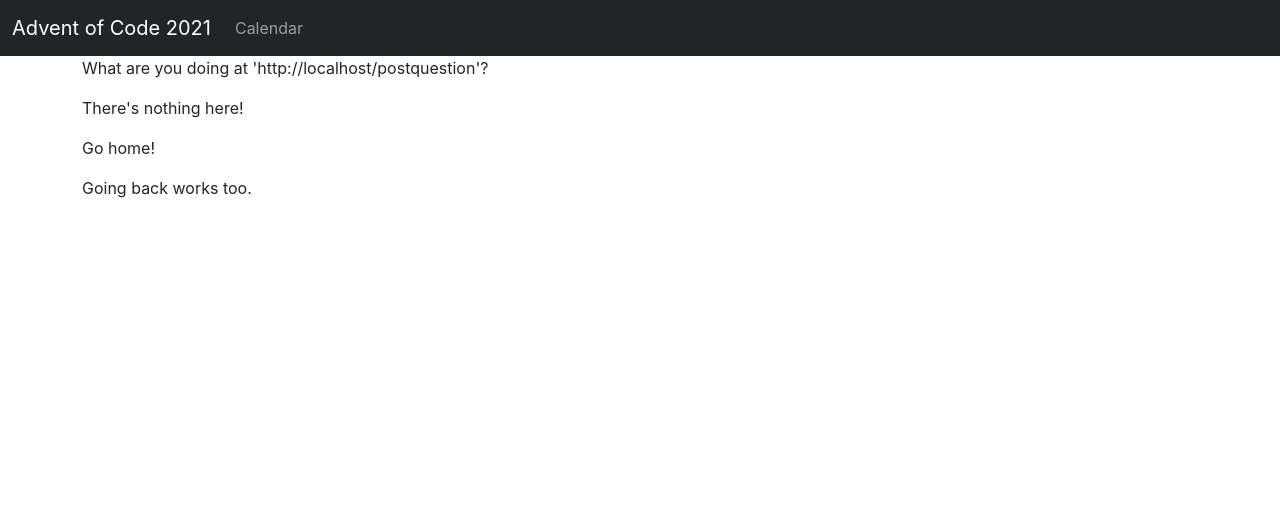
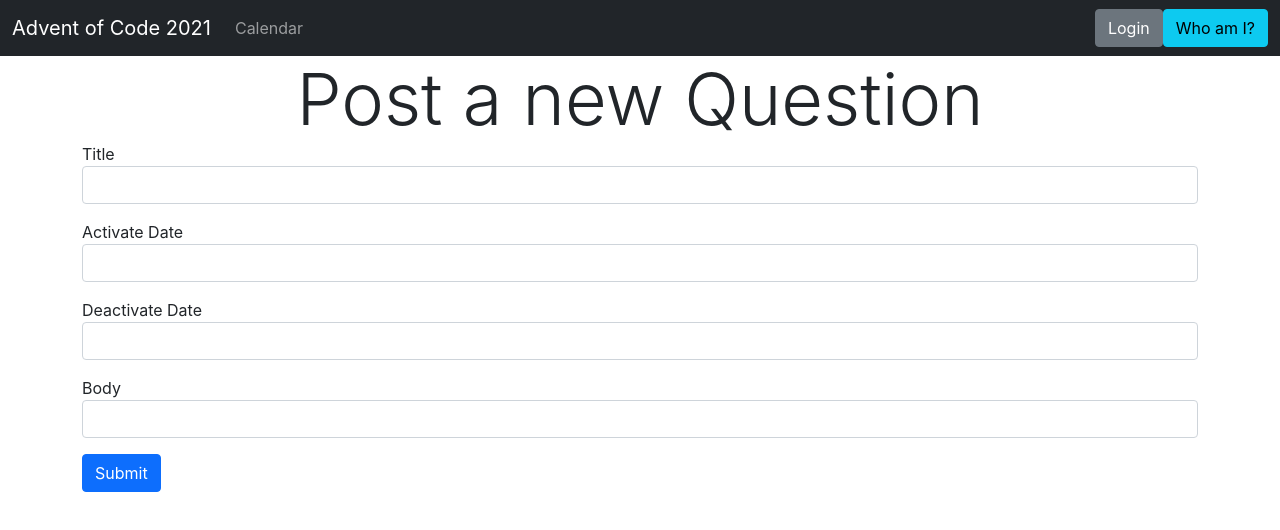
Before and after one commit to jclement/aoc, a React (Create React App) app in the folder frontend/: page /postquestion in a window 1280 px wide. Shown: the top 530 px of the page. Built offline with nearby package versions, Linux system fonts and the light colour scheme; no server answers.

Commit message:
Everything under the same navbar

```diff
--- a/frontend/src/App.css
+++ b/frontend/src/App.css
@@ -36,3 +36,13 @@
     transform: rotate(360deg);
   }
 }
+
+.clickable {
+  cursor: pointer;
+}
+
+.link {
+  cursor: pointer;
+  color: #0d6efd;
+  text-decoration: underline;
+}
--- a/frontend/src/App.js
+++ b/frontend/src/App.js
@@ -1,70 +1,36 @@
 import React from 'react';
-import './App.css';
 import Leaderboard from './Leaderboard';
-import { authenticationService } from './_services/authentication.service';
 import Calendar from './Calendar';
 import DayQuestion from './DayQuestion';
+import PostQuestion from './PostQuestion';
 import FourOhFour from './FourOhFour';
 import NavBar from './NavBar';
 import {
   BrowserRouter,
+  Outlet,
   Routes,
   Route
 } from 'react-router-dom';
 
 class AppComponent extends React.Component {
-  constructor(props) {
-    super(props);
-
-    this.state = {
-      token: null,
-      me: null
-    };
-  }
-
-  componentDidMount() {
-    authenticationService.token.subscribe(x => this.setState({ token: x }));
-  }
-
-  getMe() {
-    fetch('/api/me', {
-      method: "GET",
-      headers: authenticationService.authHeader(),
-    })
-    .then(response => response.json())
-    .then(data => this.setState({me: data.username}));
-  }
-
-  render() {
-    const { token } = this.state;
-
-    return (
-      <div className="App">
-        {!token && <button onClick={authenticationService.login}>Login</button>}
-        {token && <button onClick={authenticationService.logout}>Logout</button>}
-        <h1>Really Really Lame Leaderboard</h1>
-        <Leaderboard />
-        {token && <button onClick={this.getMe.bind(this)}>Get Info</button>}
-        {this.state.me}
-      </div>
-    );
-  }
+  render = () => (<div>
+    <NavBar/>
+    <div className="container-lg">
+      <Outlet />
+    </div>
+  </div>);
 }
 
-// Despite all examples, nested routes don't work.
-
-const App = () => (<div>
-  <BrowserRouter>
-    <NavBar/>
-    <div className="container-lg">
-      <Routes>
-        <Route path="/" element={<AppComponent/>} />
-        <Route path="calendar" element={<Calendar/>} />
-        <Route path="calendar/:day" element={<DayQuestion/>} />
-        <Route path="*" element={<FourOhFour/>} />
-      </Routes>
-    </div>
-  </BrowserRouter>
-</div>);
+const App = () => (<BrowserRouter>
+  <Routes>
+    <Route path="/" element={<AppComponent/>} >
+      <Route index element={<Leaderboard />} />
+      <Route path="calendar" element={<Calendar/>} />
+      <Route path="calendar/:day" element={<DayQuestion/>} />
+      <Route path="postquestion" element={<PostQuestion/>} />
+      <Route path="*" element={<FourOhFour/>} />
+    </Route>
+  </Routes>
+</BrowserRouter>);
 
 export default App;
--- a/frontend/src/Calendar.css
+++ b/frontend/src/Calendar.css
@@ -2,7 +2,3 @@
   background-color: #d0d0d0;
   cursor: pointer;
 }
-
-#cal .col {
-  text-align: center;
-}
--- a/frontend/src/Calendar.js
+++ b/frontend/src/Calendar.js
@@ -60,16 +60,13 @@ class CalendarComponent extends React.Component {
 }
 
 class CalendarWrapper extends React.Component {
-  render = () => (<div>
+  render = () => (<div className="App">
     <div className="text-center display-2">December</div>
     <br/>
     <CalendarComponent fnNav={this.props.fnNav}/>
   </div>);
 }
 
-const Calendar = () => {
-  let fnNav = useNavigate();    // seems to only work for components that the router knows about
-  return (<CalendarWrapper fnNav={fnNav}/>);
-}
+const Calendar = () => (<CalendarWrapper fnNav={useNavigate()}/>);
 
 export default Calendar;
--- a/frontend/src/DayQuestion.js
+++ b/frontend/src/DayQuestion.js
@@ -3,12 +3,38 @@ import FourOhFour from './FourOhFour';
 import {
   useParams
 } from 'react-router-dom';
+import { authenticationService } from './_services/authentication.service';
 
 class DayComponent extends React.Component {
-  render = () => (<div>
-    <h1>Day {this.props.day}</h1>
-    <p>Placeholder question content.</p>
-  </div>);
+
+  componentDidMount = () => {
+    // const hdrs = {
+    //   'Content-Type': 'application/json',
+    //   Authorization: 'Bearer ' + localStorage.getItem('token')
+    // };
+    fetch(
+      // '/api/me',
+      '/api/questions',
+      {
+        method: 'GET',
+        headers: authenticationService.authHeader(),
+      }
+    ).then(
+      resp => {
+        console.log('resp:', resp);
+        return resp.json();
+      }
+    ).then(
+      data => console.log('question data:', data)
+    )
+  }
+
+  render() {
+    return(<div>
+      <h1>Day {this.props.day}</h1>
+      <p>Placeholder question content.</p>
+    </div>);
+  }
 }
 
 const DayQuestion = () => {
--- a/frontend/src/FourOhFour.js
+++ b/frontend/src/FourOhFour.js
@@ -1,9 +1,10 @@
 import React from 'react';
+import { Link } from 'react-router-dom';
 
 class LinkBack extends React.Component {
   fnBack = () => window.history.back();
 
-  render = () => (<span className="clickable" onClick={this.fnBack}>
+  render = () => (<span className="link" onClick={this.fnBack}>
     {this.props.children}
   </span>);
 }
@@ -12,8 +13,10 @@ class FourOhFourComponent extends React.Component {
   render = () => (<div>
     <p>What are you doing at '{window.location.href}'?</p>
     <p>There's nothing here!</p>
-    <p>Go home!</p>
-    <p>Going <LinkBack>back</LinkBack> works too.</p>
+    <p>
+      <Link to="/">Go home!</Link>
+    </p>
+    <p>Or <LinkBack>Go back</LinkBack>.</p>
   </div>)
 }
 
--- a/frontend/src/Leaderboard.js
+++ b/frontend/src/Leaderboard.js
@@ -1,6 +1,7 @@
 import React from 'react';
+import './App.css';
 
-class Leaderboard extends React.Component {
+export default class Leaderboard extends React.Component {
   constructor(props) {
     super(props);
     this.state = {
@@ -12,15 +13,23 @@ class Leaderboard extends React.Component {
       .then(response => response.json())
       .then(data => this.setState({'data': data}))
   }
-    render() {
-      return <table><tbody>
-          <tr><th>Name</th><th>Score</th></tr>
+  render = () => {
+    return (<div className="App">
+      <h1>Really Really Lame Leaderboard</h1>
+      <table>
+        <thead>
+          <tr>
+            <th>Name</th>
+            <th>Score</th>
+          </tr>
+        </thead>
+        <tbody>
           {this.state.data.map((row,index) => <tr key={row.user_id}>
             <td>{row.username}</td>
             <td>{row.score}</td>
           </tr>)}
-      </tbody></table>
+        </tbody>
+      </table>
+    </div>);
   }
 }
-
-export default Leaderboard
--- a/frontend/src/NavBar.js
+++ b/frontend/src/NavBar.js
@@ -1,11 +1,53 @@
 import React from 'react';
-import {
-  Link
-  // Outlet
-} from 'react-router-dom';
+import { authenticationService } from './_services/authentication.service';
+import { Link } from 'react-router-dom';
+
+class NavBtn extends React.Component {
+  render = () => (<li className="nav-item">
+    <button
+      className={`btn btn-${this.props.btnClass ? this.props.btnClass : 'secondary'}`}
+      onClick={this.props.btnClick}>
+      {this.props.btnText}
+    </button>
+  </li>);
+}
 
 class NavComponent extends React.Component {
-  render = () => (<nav className="navbar navbar-expand-md navbar-dark bg-dark">
+  constructor(props) {
+    super(props);
+    this.state = {
+      token: null,
+      me: null
+    };
+  }
+
+  componentDidMount() {
+    authenticationService.token.subscribe(x => this.setState({ token: x }));
+
+    fetch('/api/me', {
+      method: 'GET',
+      headers: authenticationService.authHeader(),
+    })
+    .then(response => response.json())
+    .then(data => {
+      this.setState({ me: data },);
+    })
+  }
+
+  showMyInfo = () => {
+    const me = this.state.me;
+    if (me) {
+      console.log('me:', me);
+      alert('Me: ' + me.username);
+    } else {
+      alert('Me: <null>');
+    }
+  }
+
+  render = () => {
+    const { token } = this.state;
+
+    return (<nav className="navbar navbar-expand-md navbar-dark bg-dark">
       <div className="container-fluid">
         <Link className="navbar-brand" to="/">Advent of Code 2021</Link>
         <button
@@ -21,12 +63,28 @@ class NavComponent extends React.Component {
         <div className="collapse navbar-collapse">
           <ul className="navbar-nav">
             <li className="nav-item">
-            <Link className="nav-link" to="calendar">Calendar</Link>
+              <Link to="calendar" className="nav-link">Calendar</Link>
             </li>
+          </ul>
+          <ul className="navbar-nav flex-row flex-wrap ms-md-auto">
+            {
+              this.state.me && this.state.me.is_admin ?
+                (<li className="nav-item">
+                  <Link to="postquestion" className="nav-link">Post Question</Link>
+                </li>) :
+                null
+            }
+            {
+              token ?
+                <NavBtn btnClick={authenticationService.logout} btnText="Logout"/> :
+                <NavBtn btnClick={authenticationService.login} btnText="Login"/>
+            }
+            <NavBtn btnClick={this.showMyInfo} btnText="Who am I?" btnClass="info"/>
           </ul>
         </div>
       </div>
-  </nav>)
+    </nav>);
+  }
 }
 
 const NavBar = () => (<NavComponent />);
--- /dev/null
+++ b/frontend/src/PostQuestion.js
@@ -0,0 +1,94 @@
+import React from 'react';
+// import { authenticationService } from './_services/authentication.service';
+
+class QuestionPosterComponent extends React.Component {
+  constructor(props) {
+    super(props);
+    this.state = {
+      title: '',
+      active: '',
+      deactive: '',
+      body: ''
+    };
+  }
+
+  postQuestion = evt => {
+    evt.preventDefault();
+    fetch(
+      '/api/questions',
+      {
+        method: 'POST',
+        headers: {
+          'Content-Type': 'application/json',
+          Authorization: 'Bearer ' + localStorage.getItem('token'),
+          body: JSON.stringify({
+            title: this.state.title,
+            activate_date: this.state.active,
+            deactivate_date: this.state.deactive,
+            body: this.state.body
+          })
+        }
+      }
+    )
+  }
+
+  render() {
+    if (!this.updaters) {
+      this.updaters = {
+        title: evt => this.setState({ title: evt.target.value }),
+        active: evt => this.setState({ active: evt.target.value }),
+        deactive: evt => this.setState({ deactive: evt.target.value }),
+        body: evt => this.setState({ body: evt.target.value })
+      };
+    }
+    return (<form>
+      <div className="mb-3">
+        <label htmlFor="ques_title">Title</label>
+        <input
+          id="ques_title"
+          type="text"
+          className="form-control"
+          value={this.state.title}
+          onChange={this.updaters.title} />
+      </div>
+      <div className="mb-3">
+        <label htmlFor="ques_active">Activate Date</label>
+        <input
+          id="ques_active"
+          type="text"
+          className="form-control"
+          value={this.state.active}
+          onChange={this.updaters.active} />
+      </div>
+      <div className="mb-3">
+        <label htmlFor="ques_deactive">Deactivate Date</label>
+        <input
+          id="ques_deactive"
+          type="text"
+          className="form-control"
+          value={this.state.deactive}
+          onChange={this.updaters.deactive} />
+      </div>
+      <div className="mb-3">
+        <label htmlFor="ques_body">Body</label>
+        <input
+          id="ques_body"
+          type="text"
+          className="form-control"
+          value={this.state.body}
+          onChange={this.updaters.body} />
+      </div>
+      <button
+        type="submit"
+        className="btn btn-primary"
+        onClick={this.postQuestion}>Submit</button>
+    </form>);
+  }
+}
+
+const QuestionPoster = () => (<div>
+  <div className="text-center display-2">Post a new Question</div>
+  <QuestionPosterComponent />
+</div>);
+
+export default QuestionPoster;
```
Lines whose indentation alone changed are shown as unchanged.
